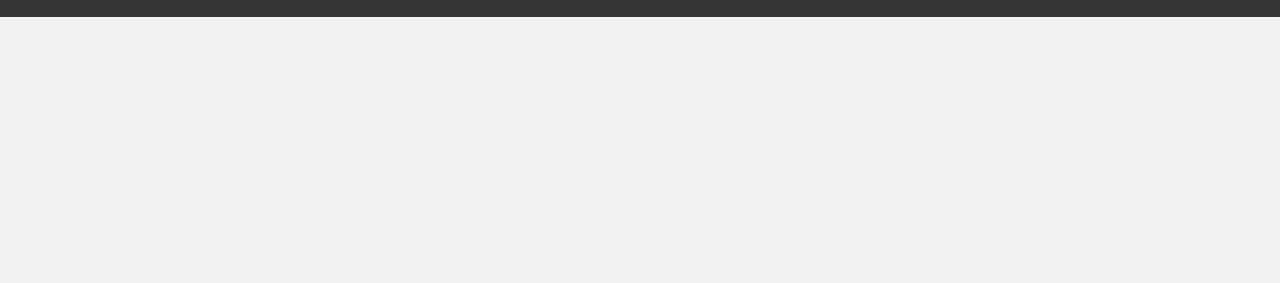
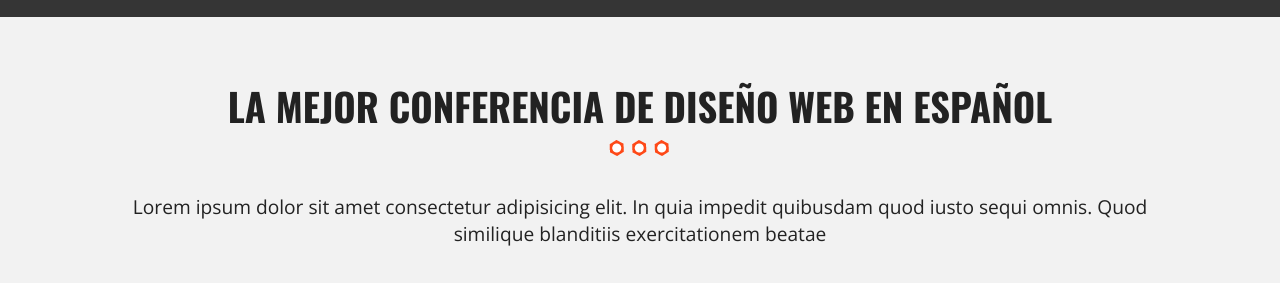
Before and after one commit to TobiasPerez99/conferencias, a plain HTML site: page index.html in a window 1280 px wide. Shown: the part 927-1210 px from the top of the page. Before the commit the page ends 944 px from the top, so only its background shows below. Drawn offline with nearby package versions, Linux system fonts and the light colour scheme.

Commit message:
terminando seccion 50

```diff
--- a/css/main.css
+++ b/css/main.css
@@ -16,8 +16,32 @@ html {
   font-size: 1em;
   line-height: 1.4;
 }
+
+.seccion{
+  padding: 30px  0;
+}
+.seccion p{
+
+font-size: 1.2em;
+text-align: center;
+
+
+}
+
 h2{
-  font-family: font-family: 'Oswald', sans-serif;
+  font-family: 'Oswald', sans-serif;
+  font-size: 2.4em;
+  text-transform: uppercase;
+  text-align: center;
+}
+
+h2::after{
+  content: "";
+  margin: 0 auto;
+  background-image: url(../img/separador.png);
+  height: 30px;
+  width: 100px;
+  display: block;
 }
 
 /* Globales */
--- a/index.html
+++ b/index.html
@@ -81,6 +81,15 @@
 
   </div>
 
+  <section class="seccion contenedor">
+
+    <h2>La Mejor Conferencia de Diseño Web En Español</h2>
+
+    <p>Lorem ipsum dolor sit amet consectetur adipisicing elit. In quia impedit quibusdam quod iusto sequi omnis. Quod similique blanditiis exercitationem beatae</p>
+
+
+  </section>
+
 
   <script src="js/vendor/modernizr-3.8.0.min.js"></script>
   <script src="https://code.jquery.com/jquery-3.4.1.min.js" integrity="sha256-CSXorXvZcTkaix6Yvo6HppcZGetbYMGWSFlBw8HfCJo=" crossorigin="anonymous"></script>
```
